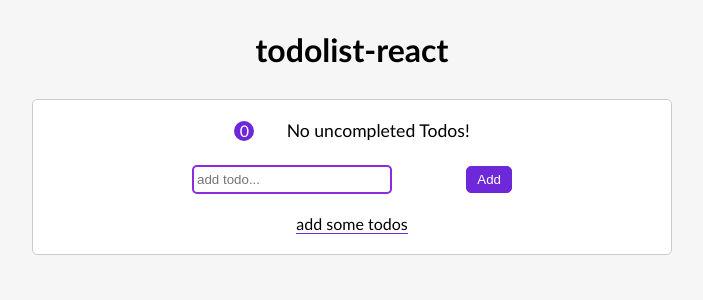
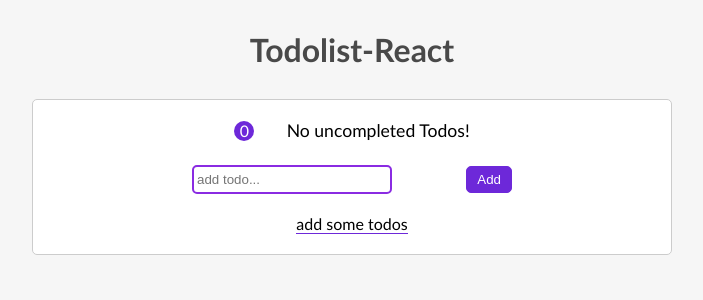
Before and after one commit to SepehrShapouri/Todolist-app, a React (Create React App) app in the folder todolist-app/: page / in a window 1280 px wide. Shown: the top 300 px of the page, without its empty margins (288-991 px from the left). Built offline with nearby package versions, Linux system fonts and the light colour scheme.

Commit message:
initial styles added

```diff
--- a/todolist-app/src/components/App.css
+++ b/todolist-app/src/components/App.css
@@ -94,3 +94,7 @@ input:focus{
 .addTodos,.listedTodos{
     border-bottom: 1px solid #6d28d9;
 }
+.appTitle{
+    text-transform: capitalize;
+    opacity: 0.7;
+}
--- a/todolist-app/src/components/App.js
+++ b/todolist-app/src/components/App.js
@@ -4,7 +4,7 @@ import TodoApp from "./TodoApp";
 const App = () => {
   return (
     <div className="App">
-      <h1>todolist-react</h1>
+      <h1 className="appTitle">todolist-react</h1>
       <TodoApp/>
     </div>
    );
```
